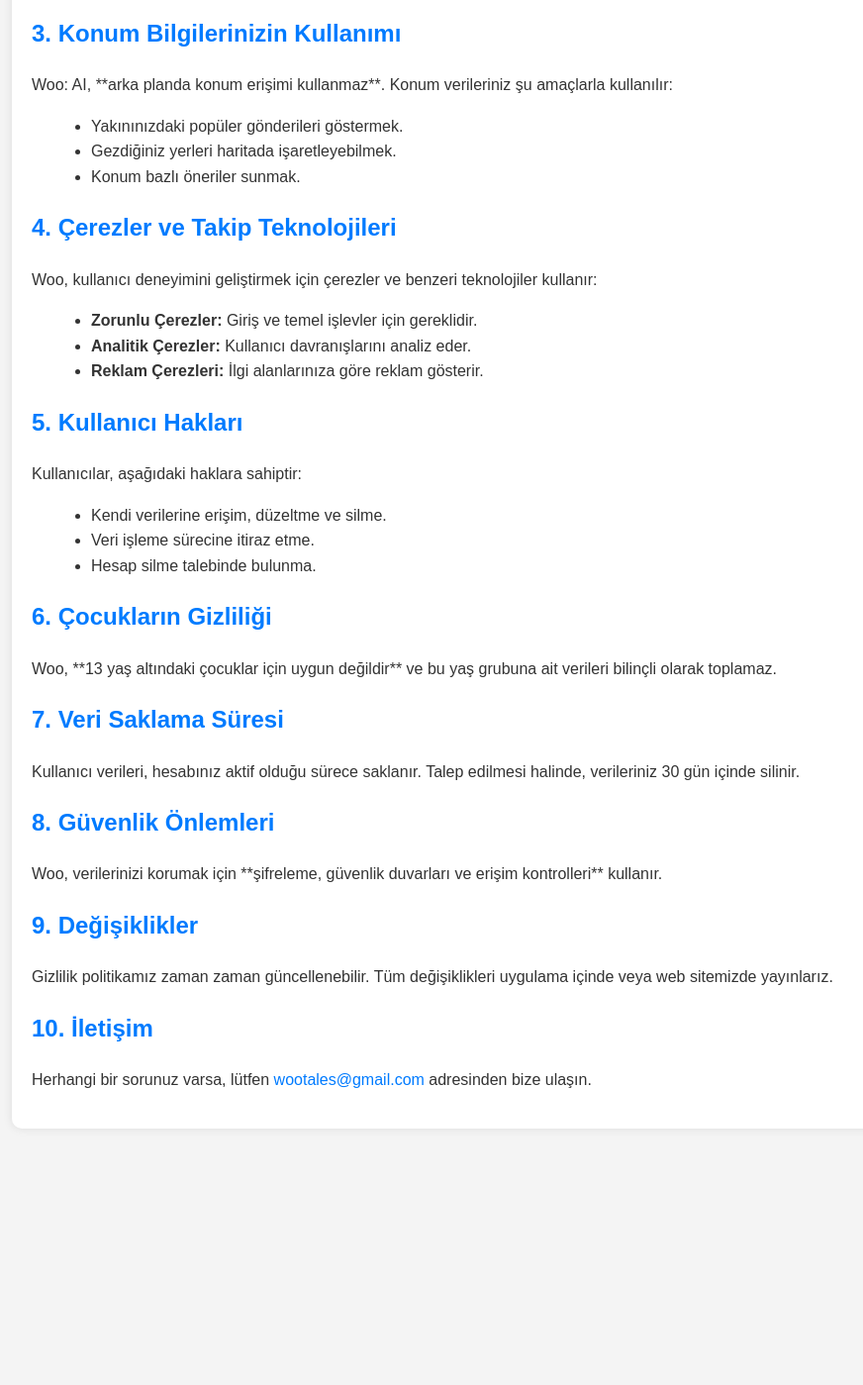
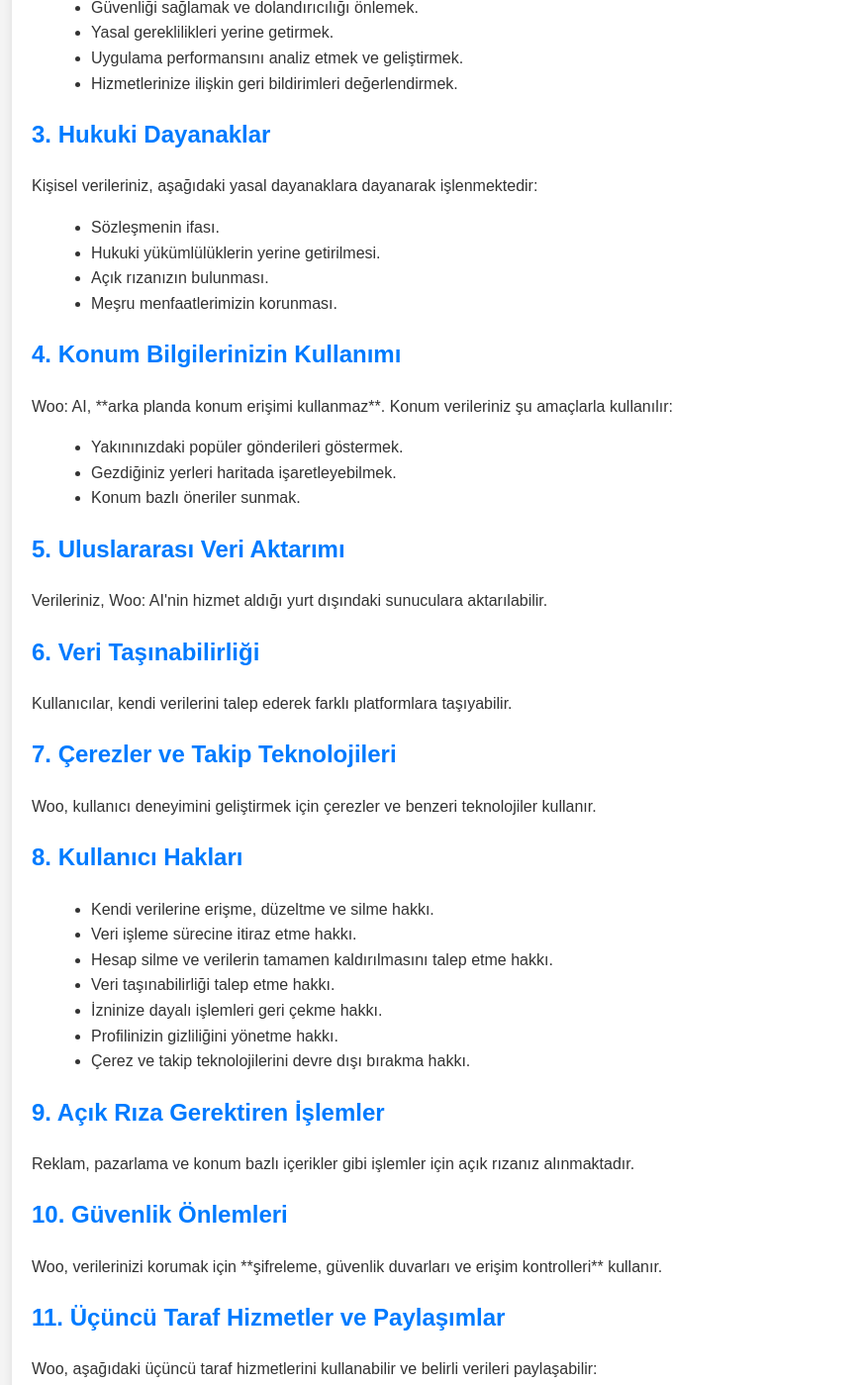
Before and after one commit to suleymanckr07/woo-privacy-policy, a plain HTML site: page index.html in a window 1280 px wide. Shown: the part 676-2075 px from the top of the page at 99% size, without its empty margins (158-1030 px from the left). Before the commit the page ends 1836 px from the top, so only its background shows below. Drawn offline with Linux system fonts and the light colour scheme.

Commit message:
Update index.html

```diff
--- a/index.html
+++ b/index.html
@@ -54,6 +54,7 @@
             <li><strong>Konum Bilgileri:</strong> İçerikleri kişiselleştirmek ve yakındaki etkinlikleri göstermek için.</li>
             <li><strong>İçerik Paylaşımları:</strong> Fotoğraflar, videolar, yorumlar, beğeniler ve hikayeler.</li>
             <li><strong>İletişim Verileri:</strong> Mesajlar, grup sohbetleri ve etkileşimler.</li>
+            <li><strong>Ödeme Bilgileri:</strong> Eğer uygulama içi satın alma veya abonelik hizmetleri sunuluyorsa, ödeme işlemleri için gerekli bilgiler.</li>
         </ul>
 
         <h2>2. Verilerinizi Nasıl Kullanıyoruz?</h2>
@@ -62,9 +63,20 @@
             <li>Size özel içerikler ve öneriler sunmak.</li>
             <li>Güvenliği sağlamak ve dolandırıcılığı önlemek.</li>
             <li>Yasal gereklilikleri yerine getirmek.</li>
+            <li>Uygulama performansını analiz etmek ve geliştirmek.</li>
+            <li>Hizmetlerinize ilişkin geri bildirimleri değerlendirmek.</li>
         </ul>
 
-        <h2>3. Konum Bilgilerinizin Kullanımı</h2>
+        <h2>3. Hukuki Dayanaklar</h2>
+        <p>Kişisel verileriniz, aşağıdaki yasal dayanaklara dayanarak işlenmektedir:</p>
+        <ul>
+            <li>Sözleşmenin ifası.</li>
+            <li>Hukuki yükümlülüklerin yerine getirilmesi.</li>
+            <li>Açık rızanızın bulunması.</li>
+            <li>Meşru menfaatlerimizin korunması.</li>
+        </ul>
+
+        <h2>4. Konum Bilgilerinizin Kullanımı</h2>
         <p>Woo: AI, **arka planda konum erişimi kullanmaz**. Konum verileriniz şu amaçlarla kullanılır:</p>
         <ul>
             <li>Yakınınızdaki popüler gönderileri göstermek.</li>
@@ -72,35 +84,44 @@
             <li>Konum bazlı öneriler sunmak.</li>
         </ul>
 
-        <h2>4. Çerezler ve Takip Teknolojileri</h2>
-        <p>Woo, kullanıcı deneyimini geliştirmek için çerezler ve benzeri teknolojiler kullanır:</p>
+        <h2>5. Uluslararası Veri Aktarımı</h2>
+        <p>Verileriniz, Woo: AI'nin hizmet aldığı yurt dışındaki sunuculara aktarılabilir.</p>
+
+        <h2>6. Veri Taşınabilirliği</h2>
+        <p>Kullanıcılar, kendi verilerini talep ederek farklı platformlara taşıyabilir.</p>
+
+        <h2>7. Çerezler ve Takip Teknolojileri</h2>
+        <p>Woo, kullanıcı deneyimini geliştirmek için çerezler ve benzeri teknolojiler kullanır.</p>
+
+        <h2>8. Kullanıcı Hakları</h2>
         <ul>
-            <li><strong>Zorunlu Çerezler:</strong> Giriş ve temel işlevler için gereklidir.</li>
-            <li><strong>Analitik Çerezler:</strong> Kullanıcı davranışlarını analiz eder.</li>
-            <li><strong>Reklam Çerezleri:</strong> İlgi alanlarınıza göre reklam gösterir.</li>
+            <li>Kendi verilerine erişme, düzeltme ve silme hakkı.</li>
+            <li>Veri işleme sürecine itiraz etme hakkı.</li>
+            <li>Hesap silme ve verilerin tamamen kaldırılmasını talep etme hakkı.</li>
+            <li>Veri taşınabilirliği talep etme hakkı.</li>
+            <li>İzninize dayalı işlemleri geri çekme hakkı.</li>
+            <li>Profilinizin gizliliğini yönetme hakkı.</li>
+            <li>Çerez ve takip teknolojilerini devre dışı bırakma hakkı.</li>
         </ul>
 
-        <h2>5. Kullanıcı Hakları</h2>
-        <p>Kullanıcılar, aşağıdaki haklara sahiptir:</p>
+        <h2>9. Açık Rıza Gerektiren İşlemler</h2>
+        <p>Reklam, pazarlama ve konum bazlı içerikler gibi işlemler için açık rızanız alınmaktadır.</p>
+
+        <h2>10. Güvenlik Önlemleri</h2>
+        <p>Woo, verilerinizi korumak için **şifreleme, güvenlik duvarları ve erişim kontrolleri** kullanır.</p>
+
+        <h2>11. Üçüncü Taraf Hizmetler ve Paylaşımlar</h2>
+        <p>Woo, aşağıdaki üçüncü taraf hizmetlerini kullanabilir ve belirli verileri paylaşabilir:</p>
         <ul>
-            <li>Kendi verilerine erişim, düzeltme ve silme.</li>
-            <li>Veri işleme sürecine itiraz etme.</li>
-            <li>Hesap silme talebinde bulunma.</li>
+            <li>Google Analytics ve Firebase gibi analiz araçları.</li>
+            <li>Ödeme işlemleri için üçüncü taraf ödeme sağlayıcıları.</li>
+            <li>Reklam ve pazarlama amacıyla üçüncü taraf reklam ağları.</li>
         </ul>
 
-        <h2>6. Çocukların Gizliliği</h2>
-        <p>Woo, **13 yaş altındaki çocuklar için uygun değildir** ve bu yaş grubuna ait verileri bilinçli olarak toplamaz.</p>
-
-        <h2>7. Veri Saklama Süresi</h2>
-        <p>Kullanıcı verileri, hesabınız aktif olduğu sürece saklanır. Talep edilmesi halinde, verileriniz 30 gün içinde silinir.</p>
-
-        <h2>8. Güvenlik Önlemleri</h2>
-        <p>Woo, verilerinizi korumak için **şifreleme, güvenlik duvarları ve erişim kontrolleri** kullanır.</p>
-
-        <h2>9. Değişiklikler</h2>
+        <h2>12. Değişiklikler</h2>
         <p>Gizlilik politikamız zaman zaman güncellenebilir. Tüm değişiklikleri uygulama içinde veya web sitemizde yayınlarız.</p>
 
-        <h2>10. İletişim</h2>
+        <h2>13. İletişim</h2>
         <p>Herhangi bir sorunuz varsa, lütfen <a href="mailto:wootales@gmail.com">wootales@gmail.com</a> adresinden bize ulaşın.</p>
     </div>
 </body>
```
